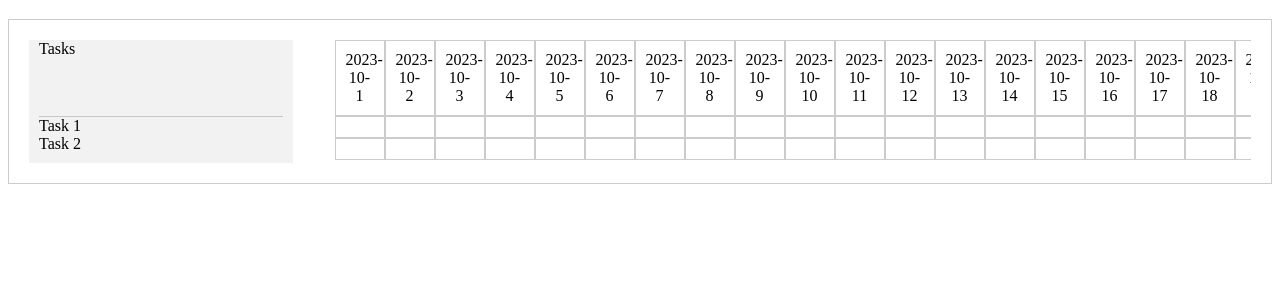
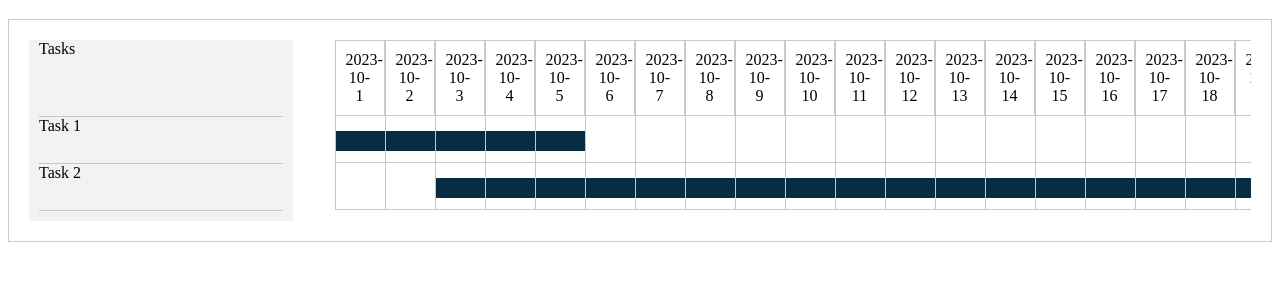
Before and after one commit to Gaagn27/Gantt-Chart, a website built with webpack: page index.html in a window 1280 px wide. Shown: the part 99-380 px from the top of the page. Built offline with nearby package versions, Linux system fonts and the light colour scheme.

Commit message:
implement bar

```diff
--- a/index.html
+++ b/index.html
@@ -35,6 +35,8 @@
     .mainBox {
       flex: 0 0 75%; /* Adjust the width of the main box */
       overflow-x: auto; /* Enable horizontal scrollbar */
+      position:relative;
+
     }
 
     /* Style for the row of days */
@@ -60,7 +62,32 @@
       background-color: #dff0d8; /* Change this to your desired task day color */
       /* Additional styles for task days */
     }
-
-
+    .column-lines-canvas {
+      position: absolute;
+      top: 0;
+      left: 0;
+      pointer-events: none;
+      height: 100%;
+      overflow: hidden;
+      overflow: clip;
+      contain: strict;
+    }
+    .column-line{
+      height: 100%;
+      position: absolute;
+      border-left: 1px solid #c7c7c7;
+    }
+    .task-row{
+      height: 46px;
+      border-bottom: 1px solid #c7c7c7;
+    }
+    .task-header,#dateHeader{
+      height: 76px;
+    }
+    .task-box{
+      height:20px;
+      background-color: #062d41;
+      margin-top: 15px;
+    }
   </style>
 </html>
--- a/src/index.ts
+++ b/src/index.ts
@@ -23,18 +23,19 @@ function renderCalendar(containerId: string, tasks: Task[]): void {
 	container.classList.add("container");
 
 	const sideBar = createElement("div", "sidebar");
+	sideBar.id = "sidebar";
 	container.appendChild(sideBar);
 
 	const mainBox = createElement("div", "mainBox");
 	container.appendChild(mainBox);
-
+	mainBox.id = "mainBox";
 	// Render row with day numbers
 	const dateRange = getDateRange(tasks);
 	renderDayHeaders(mainBox, dateRange, true);
-
 	// Render rows highlighting task days
-	renderTaskRows(mainBox, tasks, dateRange);
+	renderTaskRows(mainBox, tasks);
 	renderTasksSidebar(sideBar, tasks);
+	drawLine(mainBox);
 }
 
 function getDateRange(tasks: Task[]): DateRange {
@@ -63,6 +64,7 @@ function renderDayHeaders(
 				"day",
 				`${current.getFullYear()}-${current.getMonth()}-${current.getDate().toString()}`
 			);
+			row.id = "dateHeader";
 			column.id = `${current.getTime()}`;
 		} else {
 			column = createElement("div", "day");
@@ -73,31 +75,55 @@ function renderDayHeaders(
 
 	container.appendChild(row);
 }
+function drawLine(container: HTMLElement) {
+	const canvas = createElement("div", "column-lines-canvas");
+	canvas.style.width = `${String(container.offsetWidth + container.offsetLeft)}px`;
+	// Get all elements with the class name 'day' within the 'dateHeader' ID
+	const dayElements = document.querySelectorAll("#dateHeader .day");
 
-function renderTaskRows(container: HTMLElement, tasks: Task[], dateRange: DateRange) {
+	// Loop through each 'day' element
+	dayElements.forEach((dayElement) => {
+		const line = createElement("div", "column-line");
+		const day = document.getElementById(dayElement.id);
+		if (day) {
+			line.style.transform = `translateX(${day.offsetLeft}px)`;
+			line.style.color = `red`;
+		}
+		// console.log(line)
+		canvas.appendChild(line);
+	});
+	container.appendChild(canvas);
+	const sidebar = document.getElementById("sidebar");
+	container.style.height = "100%";
+}
+function renderTaskRows(container: HTMLElement, tasks: Task[]) {
 	tasks.forEach((task) => {
-		renderDayHeaders(container, dateRange);
+		const row = createElement("div", "task-row");
+		const taskBox = createElement("div", "task-box", "");
+
+		row.style.width = `${String(container.offsetWidth + container.offsetLeft)}px`;
+		taskBox.style.position = "absolute";
+		const leftBox = document.getElementById(Date.parse(task.start).toString());
+		const leftCords = leftBox?.offsetLeft;
+		const rightBox = document.getElementById(Date.parse(task.end).toString())?.offsetLeft;
+		// eslint-disable-next-line eqeqeq
+		if (leftCords != null && rightBox != null) {
+			taskBox.style.left = `${leftCords}px`;
+			taskBox.style.width = `${rightBox - leftCords + 50}px`;
+			taskBox.style.top = `${document.getElementById(`task-side${task.name}`)?.offsetTop}px`;
+			row.appendChild(taskBox);
+		}
+		container.appendChild(row);
 	});
 }
 function renderTasksSidebar(container: HTMLElement, tasks: Task[]) {
 	const taskHeader = createElement("div", "task-header", "Tasks");
 	container.appendChild(taskHeader);
+
 	tasks.forEach((task) => {
-		const taskSide = createElement("div", "task", task.name);
+		const taskSide = createElement("div", "task-row", task.name);
 		taskSide.id = `task-side${task.name}`;
 		container.appendChild(taskSide);
-		const taskBox = createElement("div", "task-box", "");
-		taskBox.style.position = "absolute";
-		const leftBox = document.getElementById(Date.parse(task.start).toString());
-		taskHeader.style.height = `${leftBox?.offsetHeight}px`;
-		const leftCords = leftBox?.offsetLeft;
-		const rightBox = document.getElementById(Date.parse(task.end).toString())?.offsetLeft;
-		if (leftCords && rightBox) {
-			taskBox.style.left = `${leftCords}px`;
-			taskBox.style.width = `${rightBox - leftCords}px`;
-			taskBox.style.top = `${document.getElementById(`task-side${task.name}`)?.offsetTop}px`;
-			container.appendChild(taskBox);
-		}
 	});
 }
 
```
